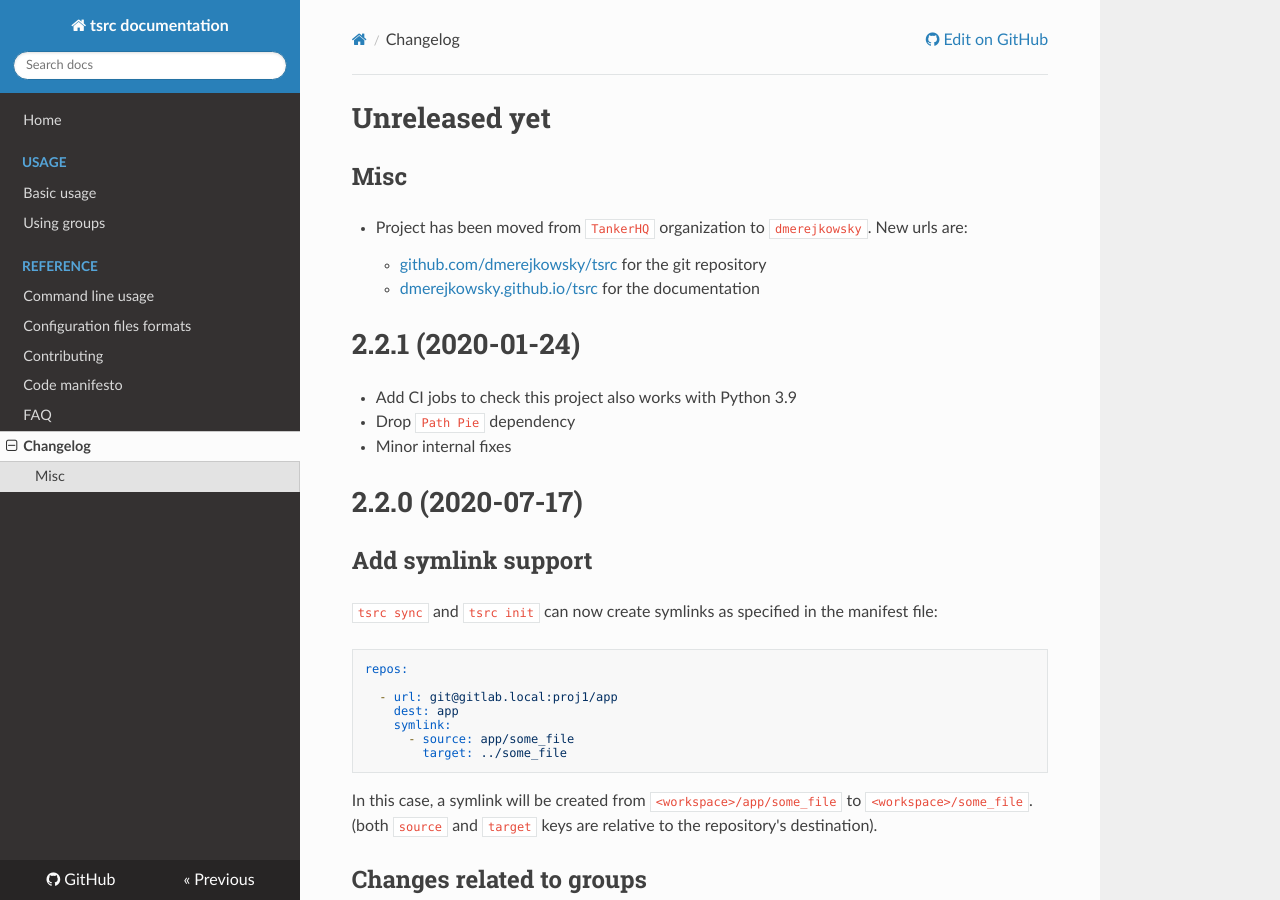
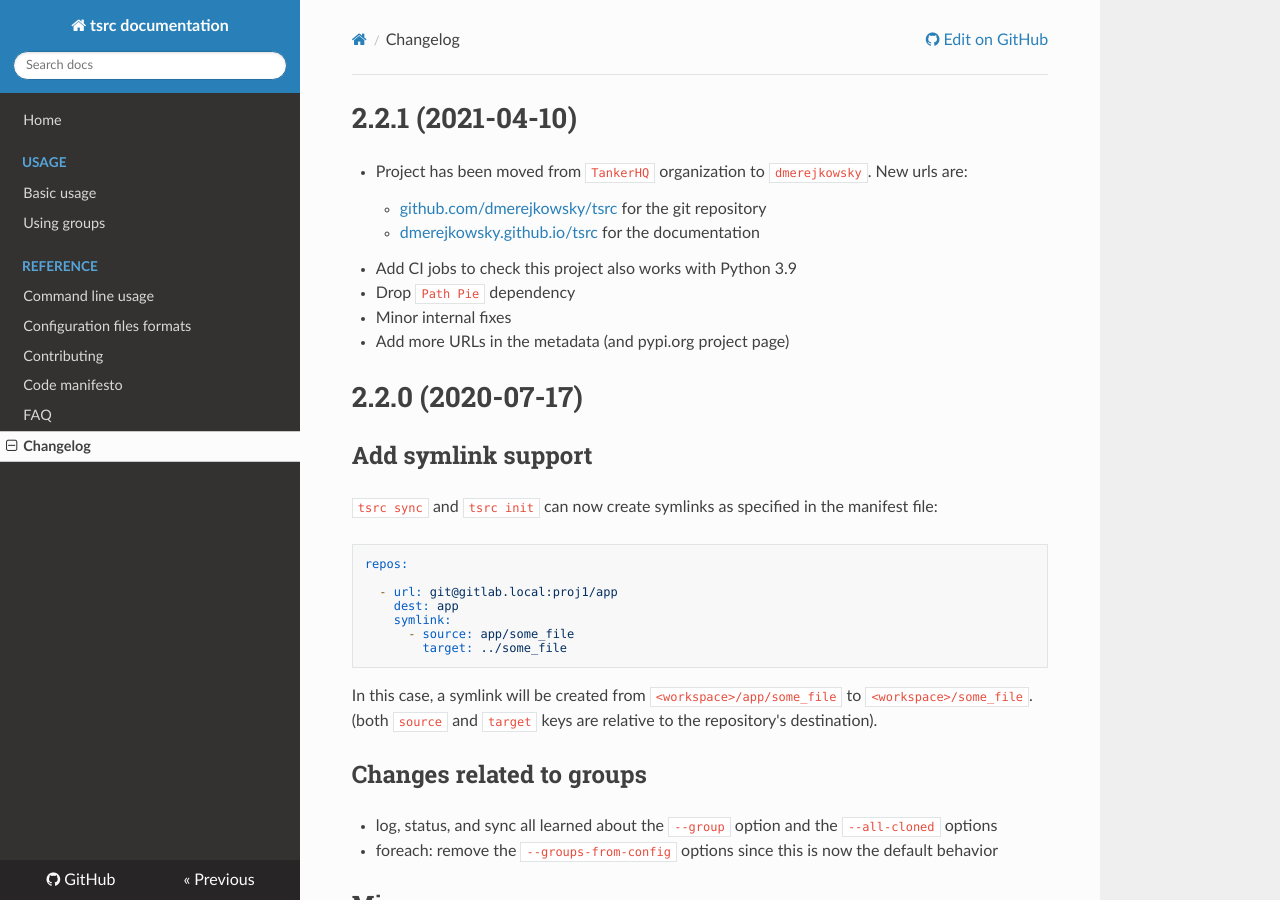
Before and after one commit to your-tools/tsrc, an MkDocs documentation site: the page built from docs/changelog.md, in a window 1280 px wide and 900 px high. Built offline with MkDocs 1.6.1, drawn with Linux system fonts in a browser that asks for light colours; nearby versions of some CDN libraries.

Commit message:
Update Changelog

```diff
--- a/docs/changelog.md
+++ b/docs/changelog.md
@@ -1,17 +1,14 @@
-# Unreleased yet
-
-## Misc
+# 2.2.1 (2021-04-10)
 
 * Project has been moved from `TankerHQ` organization to `dmerejkowsky`. New urls are:
 
     * [github.com/dmerejkowsky/tsrc](https://github.com/dmerejkowsky/tsrc) for the git repository
     * [dmerejkowsky.github.io/tsrc](https://dmerejkowsky.github.io/tsrc) for the documentation
 
-# 2.2.1 (2020-01-24)
-
 * Add CI jobs to check this project also works with Python 3.9
 * Drop ``Path Pie`` dependency
 * Minor internal fixes
+* Add more URLs in the metadata (and pypi.org project page)
 
 # 2.2.0 (2020-07-17)
 
```
